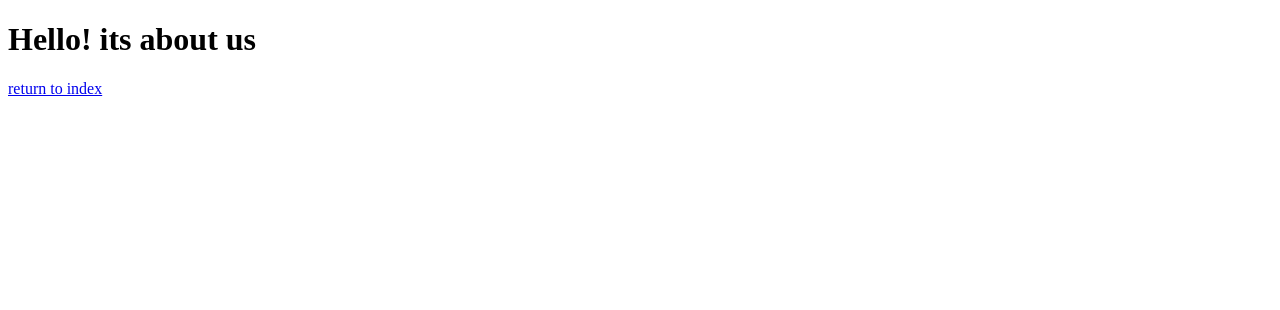
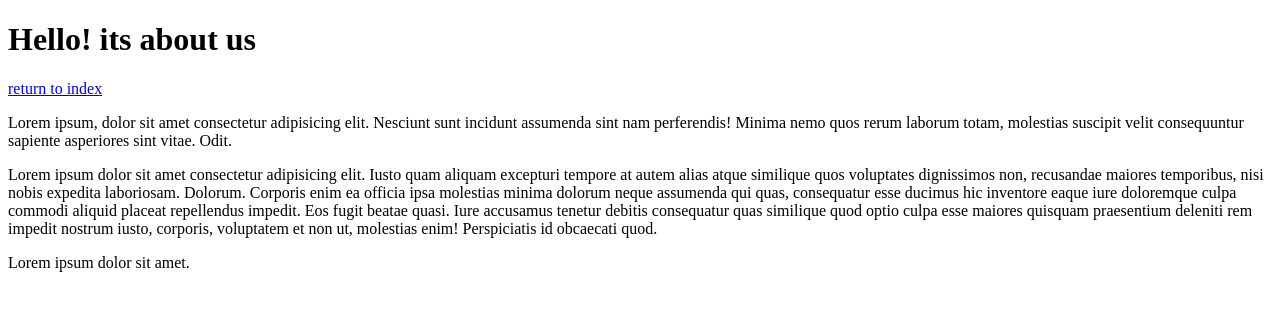
Before and after one commit to fasdfasdaasdfewdasd/github-test, a plain HTML site: page about_us.html in a window 1280 px wide. Drawn offline with Linux system fonts and the light colour scheme.

Commit message:
lorem lorem lorem

```diff
--- a/about_us.html
+++ b/about_us.html
@@ -8,5 +8,10 @@
 <body>
     <h1>Hello! its about us</h1>
     <a href="./index.html"> return to index</a>
+    <p>Lorem ipsum, dolor sit amet consectetur adipisicing elit. Nesciunt sunt incidunt assumenda sint nam perferendis! Minima nemo quos rerum laborum totam, molestias suscipit velit consequuntur sapiente asperiores sint vitae. Odit.</p>
+    <p>Lorem ipsum dolor sit amet consectetur adipisicing elit. Iusto quam aliquam excepturi tempore at autem alias atque similique quos voluptates dignissimos non, recusandae maiores temporibus, nisi nobis expedita laboriosam. Dolorum.
+    Corporis enim ea officia ipsa molestias minima dolorum neque assumenda qui quas, consequatur esse ducimus hic inventore eaque iure doloremque culpa commodi aliquid placeat repellendus impedit. Eos fugit beatae quasi.
+    Iure accusamus tenetur debitis consequatur quas similique quod optio culpa esse maiores quisquam praesentium deleniti rem impedit nostrum iusto, corporis, voluptatem et non ut, molestias enim! Perspiciatis id obcaecati quod.</p>
+    <p>Lorem ipsum dolor sit amet.</p>
 </body>
 </html>
```
